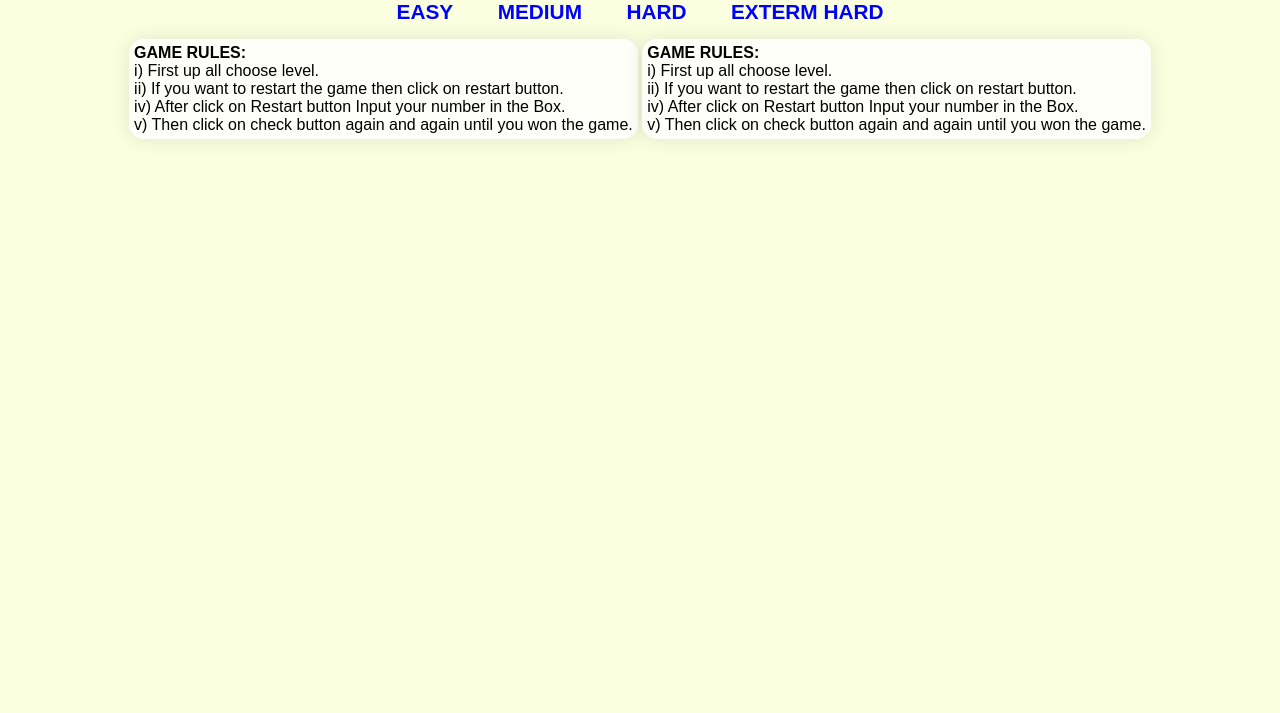
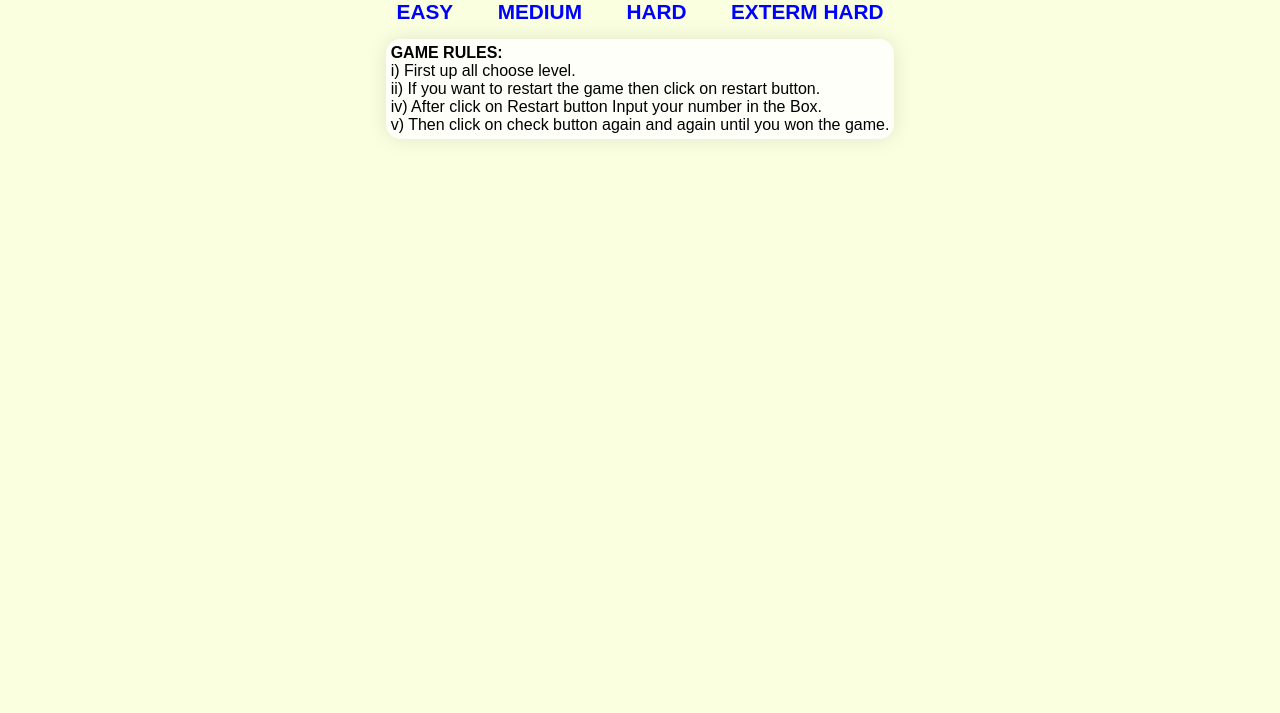
Before and after one commit to Bibek-Kumar-Kushwaha/guessnumber.github.io, a plain HTML site: page index.html in a window 1280 px wide. Shown: the part 87-800 px from the top of the page. Drawn offline with Linux system fonts and the light colour scheme.

Commit message:
Update index.html

```diff
--- a/index.html
+++ b/index.html
@@ -26,12 +26,6 @@
         ii)  If you want to restart the game then click on restart button.<br>
         iv)  After click on Restart button Input your number in the Box.<br>
          v)  Then click on check button again and again until you won the game.<br>
-        </p>        <p>
-             <strong> GAME RULES:</strong><br>
-         i)  First up all choose level.<br>
-        ii)  If you want to restart the game then click on restart button.<br>
-        iv)  After click on Restart button Input your number in the Box.<br>
-         v)  Then click on check button again and again until you won the game.<br>
         </p>
         </div>
     </article>
```
